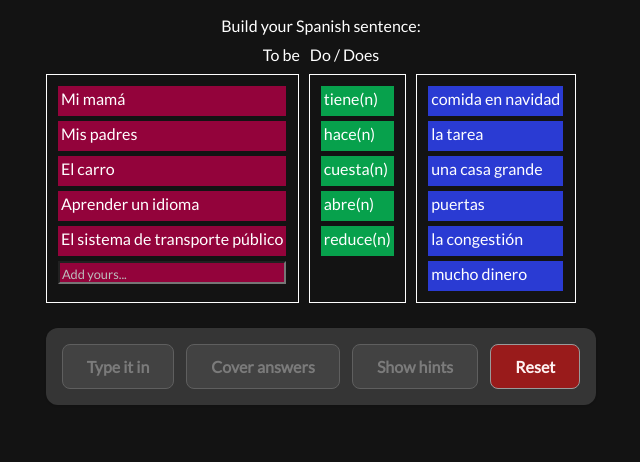
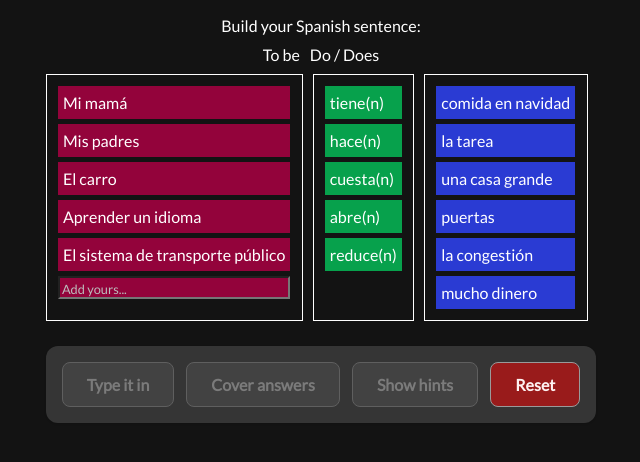
Before and after one commit to t0ntin/english-practice, a website built with Vite: page index.html in a window 1280 px wide. Shown: the whole page, without its empty margins (319-959 px from the left). Built offline with nearby package versions, Linux system fonts and the light colour scheme.

Commit message:
Fixed some styles.

```diff
--- a/css/style.css
+++ b/css/style.css
@@ -110,21 +110,24 @@ a {
 
 .subject, .user-defined-subject {
   background-color: #93033b;
-  height: 30px;
+  /* min-height: 100%; */
+  height: auto;
 }
 
 .verb {
   background-color: #07a14c;
-  height: 30px;
+    /* min-height: 100%; */
+  height: auto;
 }
 
 .object {
   background-color: #2a3bd3;
-  height: 30px;
+    /* min-height: 100%; */
+  height: auto;
 }
 
 .subject, .verb, .object, .user-defined-subject {
-  padding: 3px;
+  padding: 7px 5px;
 
 }
 
```
